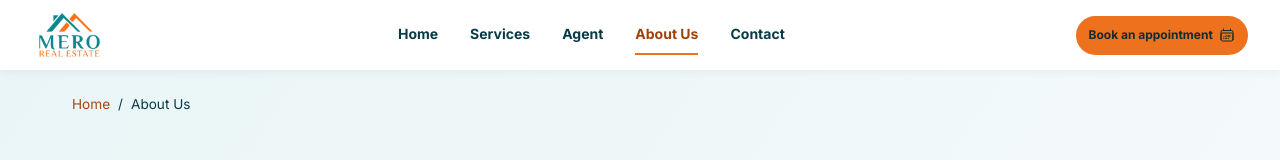
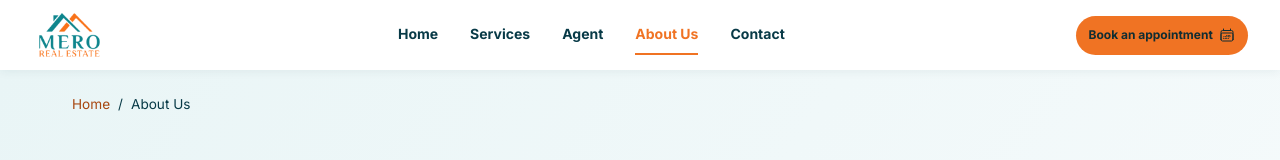
Before and after one commit to pr0chinsachin/merorealestateofficial, a Next.js app: page /about in a window 1280 px wide. Shown: the top 160 px of the page. Built offline with nearby package versions, Linux system fonts and the light colour scheme; no server answers.

Commit message:
Use requested orange for homepage accents and listing prices

```diff
--- a/app/globals.css
+++ b/app/globals.css
@@ -3,7 +3,7 @@
 @tailwind utilities;
 
 :root {
-  --mero-logo-orange: #ee711d;
+  --mero-logo-orange: #f07323;
   --mero-contact-orange: #f27423;
 }
 
--- a/app/navbar/navbar.module.css
+++ b/app/navbar/navbar.module.css
@@ -11,7 +11,7 @@
   font-weight: 650;
 }
 
-.nav .link:hover, .nav .link[aria-current="page"] { color: #9e420a; }
+.nav .link:hover, .nav .link[aria-current="page"] { color: var(--mero-logo-orange); }
 
 .appointment {
   display: inline-flex;
--- a/app/product/listing.module.css
+++ b/app/product/listing.module.css
@@ -95,7 +95,7 @@
 .cardBody { padding: 0.9rem; }
 .card h3 { overflow: hidden; text-overflow: ellipsis; white-space: nowrap; font-size: 0.9rem; font-weight: 750; }
 .priceRow { display: flex; flex-wrap: wrap; align-items: center; gap: 0.25rem 0.6rem; margin-top: 0.2rem; }
-.price { color: #b74b0a; font-size: 1.1rem; font-weight: 800; }
+.price { color: var(--mero-logo-orange); font-size: 1.1rem; font-weight: 800; }
 .priceLabel { display: block; color: #416168; font-size: 0.75rem; font-weight: 600; }
 .highlight { background: #ffe2c8; color: #783506; }
 .amenities { display: flex; flex-wrap: wrap; gap: 0.65rem 1rem; margin-top: 0.75rem; padding-top: 0.65rem; border-top: 1px solid #e4eef0; font-size: 0.8rem; }
```
